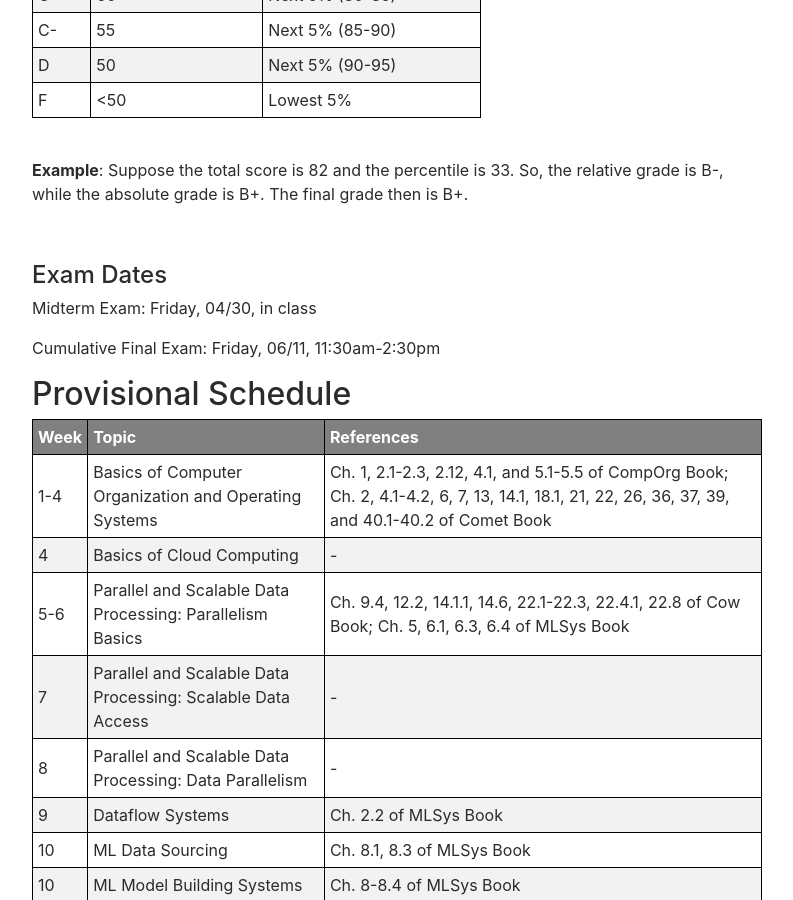
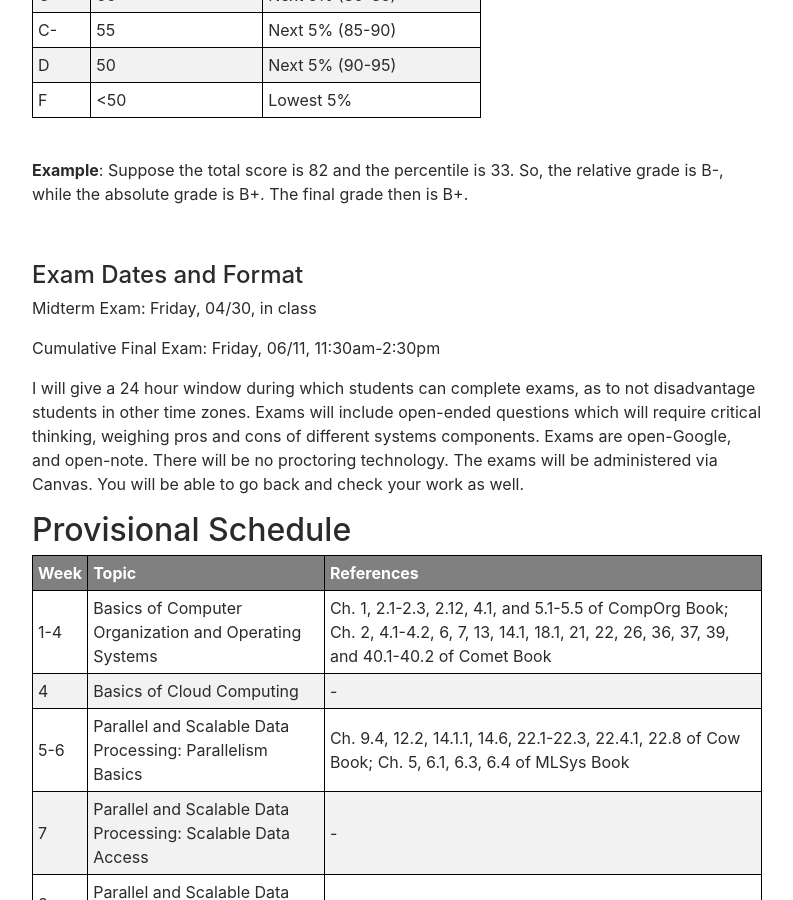
Before and after one commit to albuyeh/dsc102-spring-2021, a Jekyll site: the page built from docs/index.md, in a window 1280 px wide and 900 px high, scrolled down 3453 px. Shown: the whole window, without its empty margins (243-1036 px from the left). Built offline with Jekyll 4.4.1, drawn with Linux system fonts in a browser that asks for light colours; nearby versions of some CDN libraries; some of the changed text lies outside the part shown.

Commit message:
include exam format

```diff
--- a/docs/index.md
+++ b/docs/index.md
@@ -159,11 +159,19 @@ final grade then is B+.
 
 &nbsp;
 
-#### Exam Dates
+#### Exam Dates and Format
 
 Midterm Exam: Friday, 04/30, in class
 
 Cumulative Final Exam: Friday, 06/11, 11:30am-2:30pm
+
+I will give a 24 hour window during which students can complete
+exams, as to not disadvantage students in other time zones. Exams
+will include open-ended questions which will require critical thinking,
+weighing pros and cons of different systems components. Exams are
+open-Google, and open-note. There will be no proctoring technology.
+The exams will be administered via Canvas. You will be able to go back and
+check your work as well.
 
 # Provisional Schedule
 
```
